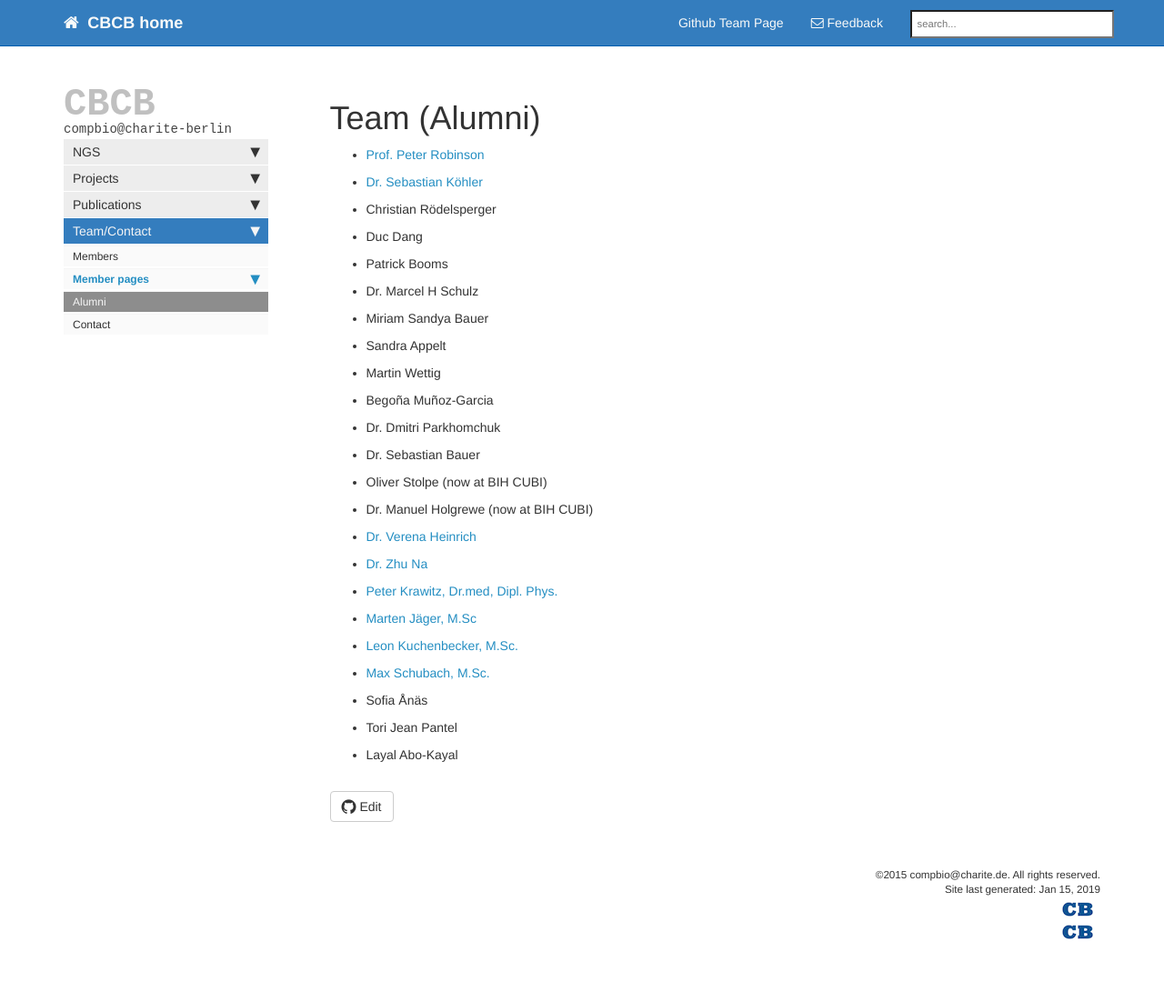
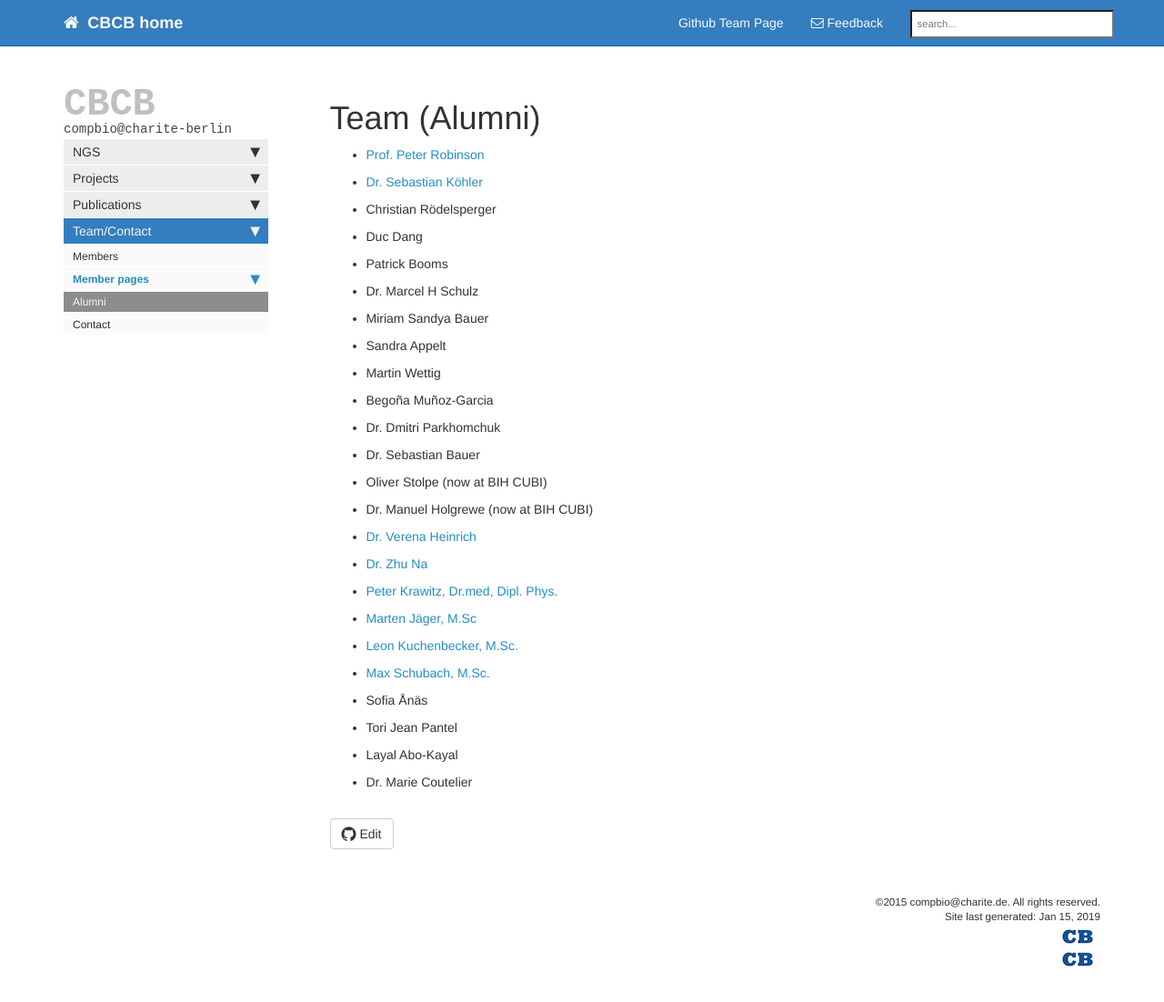
Before and after one commit to charite/charite.github.io, a Jekyll site: the page built from team_alumni.md, in a window 1280 px wide and 1127 px high. Shown: the top 1102 px of the window at 91% size. Built offline with Jekyll 4.4.1, drawn with Linux system fonts in a browser that asks for light colours; nearby versions of some CDN libraries; library files that are not in the unit come from our copies; comment, search, counter and statistics services are not loaded.

Commit message:
Update team_alumni.md
Added Marie Coutelier

```diff
--- a/team_alumni.md
+++ b/team_alumni.md
@@ -26,3 +26,4 @@ title: Team (Alumni)
  - Sofia Ånäs
  - Tori Jean Pantel
  - Layal Abo-Kayal
+ - Dr. Marie Coutelier
```
